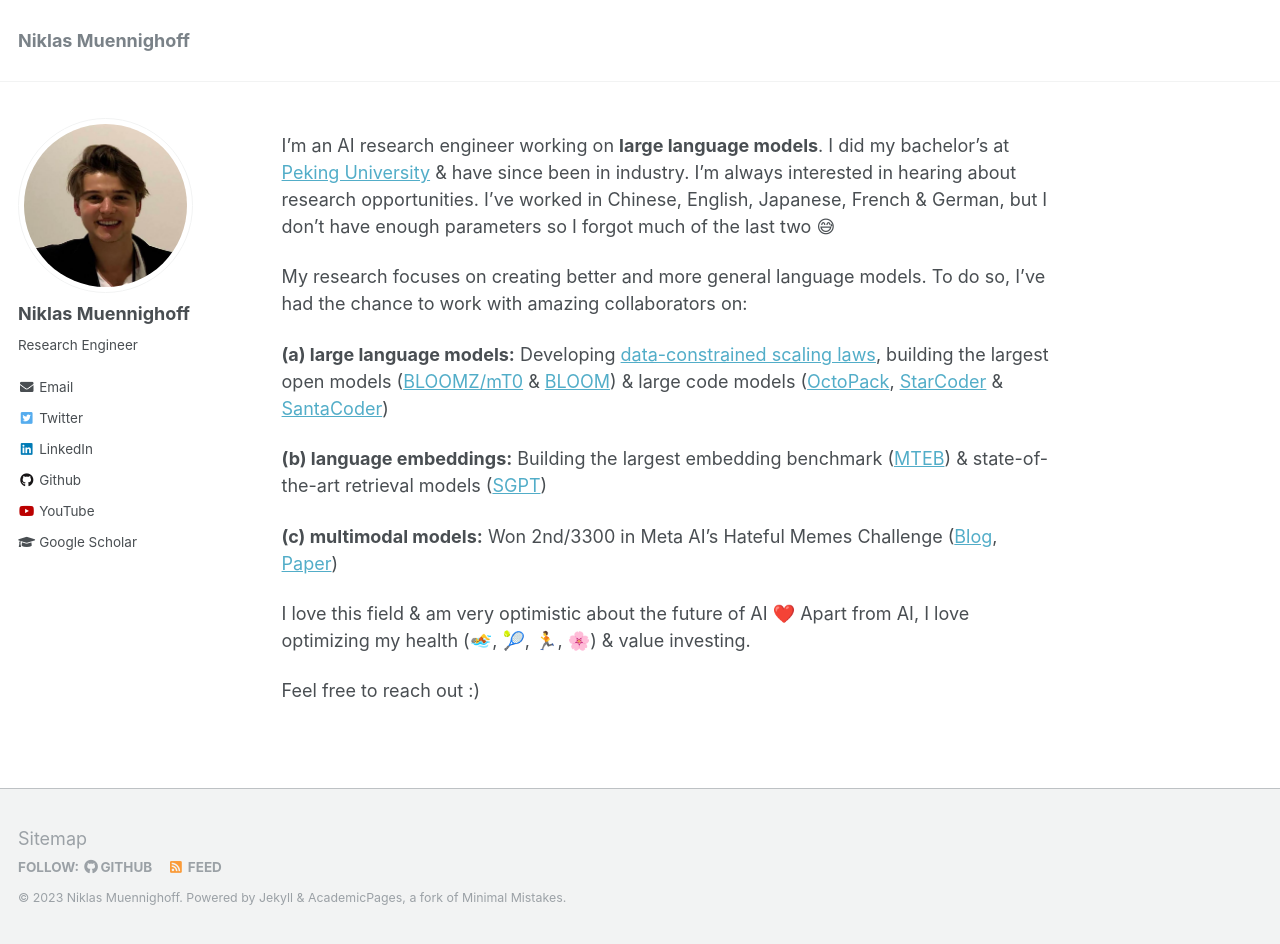
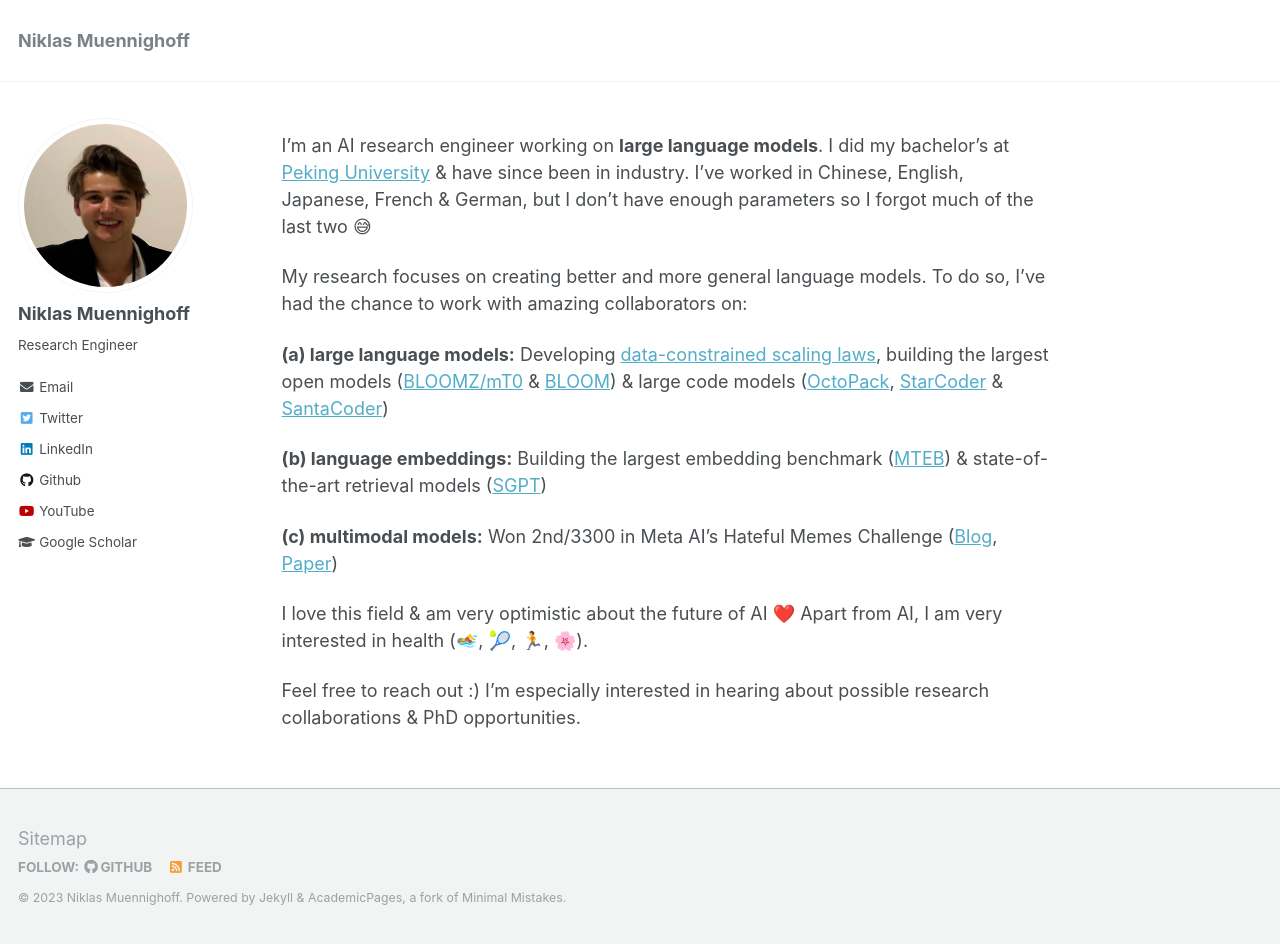
Before and after one commit to Muennighoff/Muennighoff.github.io, a Jekyll site: the page built from _pages/about.md, in a window 1280 px wide and 944 px high. Built offline with Jekyll 4.4.1, drawn with Linux system fonts in a browser that asks for light colours.

Commit message:
Update about.md

```diff
--- a/_pages/about.md
+++ b/_pages/about.md
@@ -9,7 +9,7 @@
   - /about.html
 ---
 
-I'm an AI research engineer working on **large language models**. I did my bachelor's at [Peking University](https://en.wikipedia.org/wiki/Peking_University) & have since been in industry. I'm always interested in hearing about research opportunities. I've worked in Chinese, English, Japanese, French & German, but I don't have enough parameters so I forgot much of the last two 😅
+I'm an AI research engineer working on **large language models**. I did my bachelor's at [Peking University](https://en.wikipedia.org/wiki/Peking_University) & have since been in industry. I've worked in Chinese, English, Japanese, French & German, but I don't have enough parameters so I forgot much of the last two 😅
 
 My research focuses on creating better and more general language models. To do so, I've had the chance to work with amazing collaborators on:
 
@@ -19,9 +19,9 @@
 
 **(c) multimodal models:** Won 2nd/3300 in Meta AI's Hateful Memes Challenge ([Blog](https://ai.facebook.com/blog/hateful-memes-challenge-winners/), [Paper](https://arxiv.org/abs/2012.07788))
 
-I love this field & am very optimistic about the future of AI ❤️ Apart from AI, I love optimizing my health (🏊, 🎾, 🏃, 🌸) & value investing.
+I love this field & am very optimistic about the future of AI ❤️ Apart from AI, I am very interested in health (🏊, 🎾, 🏃, 🌸).
 
-Feel free to reach out :)
+Feel free to reach out :) I'm especially interested in hearing about possible research collaborations & PhD opportunities.
 
 
 <!-- News
```
